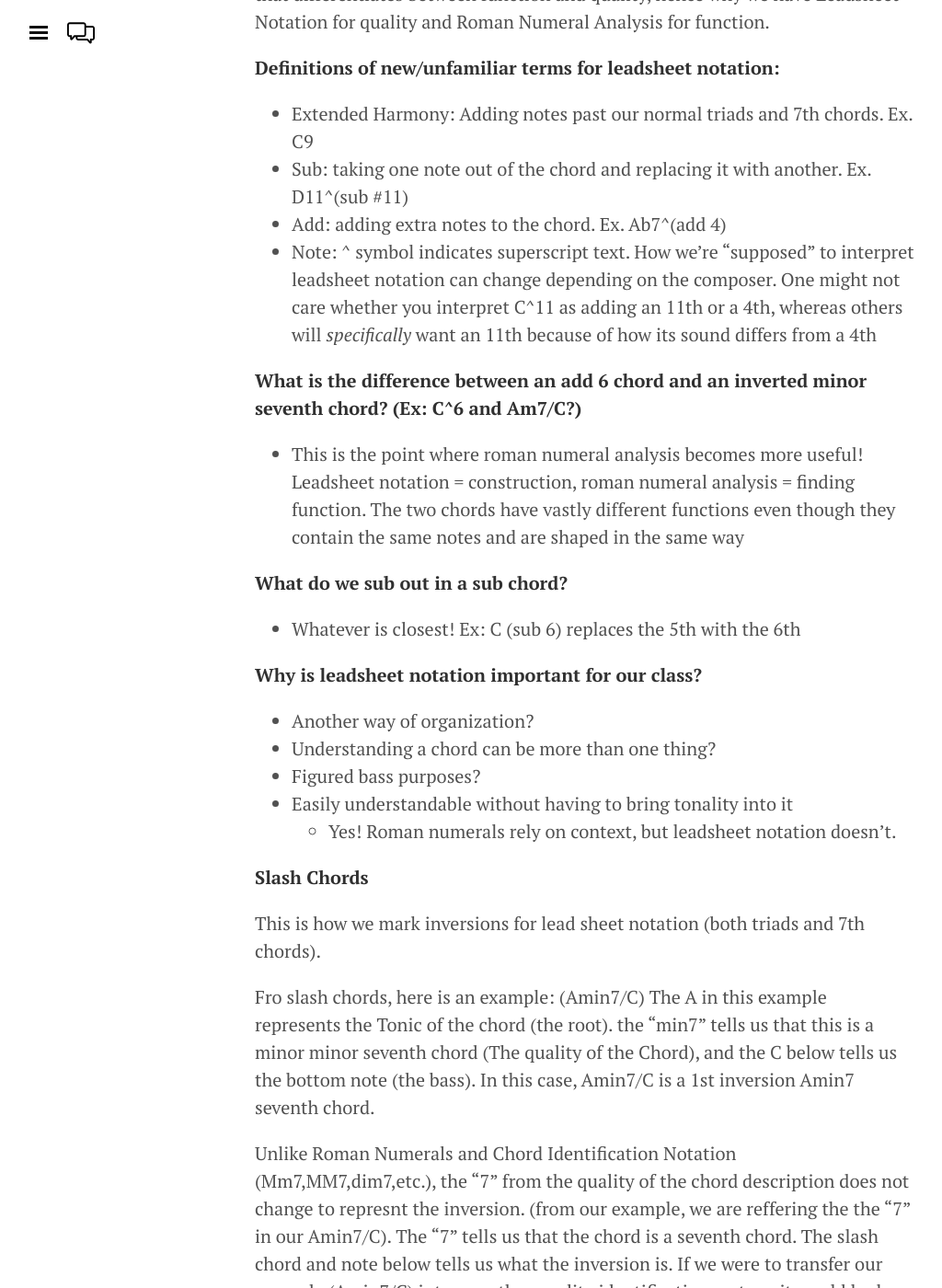
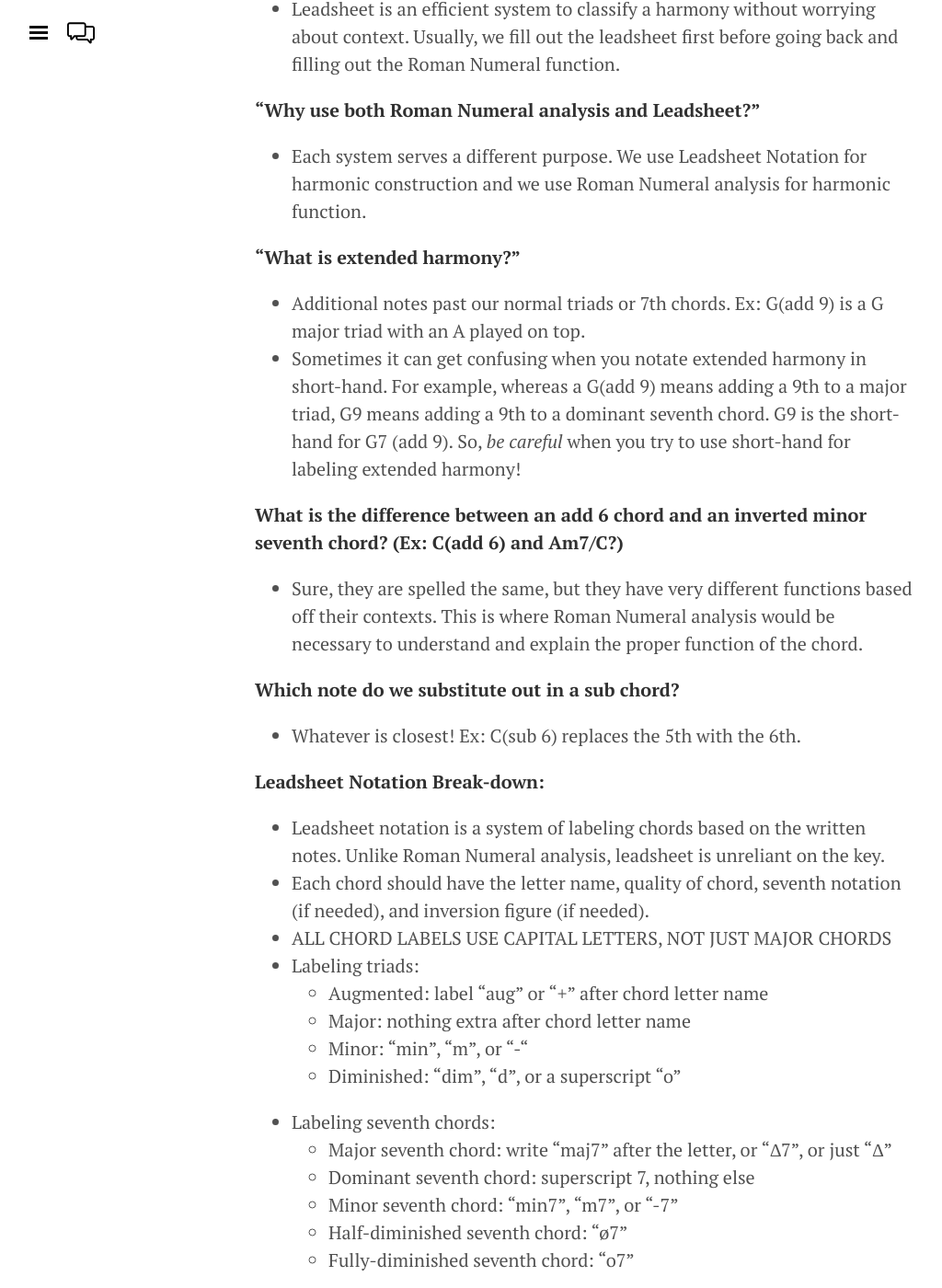
Before and after one commit to intmus/inttheory, a Jekyll site: the page built from _03-triads-7chords-leadsheet/c2-leadsheetnotation.md, in a window 1280 px wide and 1400 px high, scrolled down 325 px. Shown: the whole window at 92% size, without its empty margins (3-1027 px from the left). Built offline with Jekyll 4.4.1, drawn with Linux system fonts in a browser that asks for light colours; some of the changed text lies outside the part shown.

Commit message:
Completed overhaul

```diff
--- a/_03-triads-7chords-leadsheet/c2-leadsheetnotation.md
+++ b/_03-triads-7chords-leadsheet/c2-leadsheetnotation.md
@@ -3,39 +3,47 @@ layout: chapter
 title: Discussion 3c - Leadsheet Notation
 ---
 
-### Class Discussion
+## Leadsheet Loquacity
+
+**Why is Leadsheet notation important for our class?**
+- Leadsheet is an efficient system to classify a harmony without worrying about context. Usually, we fill out the leadsheet first before going back and filling out the Roman Numeral function.
 
 **"Why use both Roman Numeral analysis and Leadsheet?"**
-We need a system that differentiates between function and quality, hence why we have Leadsheet Notation for quality and Roman Numeral Analysis for function.
+- Each system serves a different purpose. We use Leadsheet Notation for harmonic construction and we use Roman Numeral analysis for harmonic function.
 
-**Definitions of new/unfamiliar terms for leadsheet notation:**
-- Extended Harmony: Adding notes past our normal triads and 7th chords. Ex. C9
-- Sub: taking one note out of the chord and replacing it with another. Ex. D11^(sub #11)
-- Add: adding extra notes to the chord. Ex. Ab7^(add 4)
-- Note: ^ symbol indicates superscript text.
-How we're "supposed" to interpret leadsheet notation can change depending on the composer. One might not care whether you interpret C^11 as adding an 11th or a 4th, whereas others will *specifically* want an 11th because of how its sound differs from a 4th
+**"What is extended harmony?"**
+- Additional notes past our normal triads or 7th chords. Ex: G(add 9) is a G major triad with an A played on top.
+- Sometimes it can get confusing when you notate extended harmony in short-hand. For example, whereas a G(add 9) means adding a 9th to a major triad, G9 means adding a 9th to a dominant seventh chord. G9 is the short-hand for G7 (add 9). So, *be careful* when you try to use short-hand for labeling extended harmony!
 
-**What is the difference between an add 6 chord and an inverted minor seventh chord? (Ex: C^6 and Am7/C?)**
-- This is the point where roman numeral analysis becomes more useful! Leadsheet notation = construction, roman numeral analysis = finding function. The two chords have vastly different functions even though they contain the same notes and are shaped in the same way
+**What is the difference between an add 6 chord and an inverted minor seventh chord? (Ex: C(add 6) and Am7/C?)**
+- Sure, they are spelled the same, but they have very different functions based off their contexts. This is where Roman Numeral analysis would be necessary to understand and explain the proper function of the chord.
 
-**What do we sub out in a sub chord?**
-- Whatever is closest! Ex: C (sub 6) replaces the 5th with the 6th
+**Which note do we substitute out in a sub chord?**
+- Whatever is closest! Ex: C(sub 6) replaces the 5th with the 6th.
 
-**Why is leadsheet notation important for our class?**
-- Another way of organization?
-- Understanding a chord can be more than one thing?
-- Figured bass purposes?
-- Easily understandable without having to bring tonality into it
-  - Yes! Roman numerals rely on context, but leadsheet notation doesn't.
+**Leadsheet Notation Break-down:**
+- Leadsheet notation is a system of labeling chords based on the written notes. Unlike Roman Numeral analysis, leadsheet is unreliant on the key.
+- Each chord should have the letter name, quality of chord, seventh notation (if needed), and inversion figure (if needed).
+- ALL CHORD LABELS USE CAPITAL LETTERS, NOT JUST MAJOR CHORDS
+- Labeling triads:
+  - Augmented: label "aug" or "+" after chord letter name
+  - Major: nothing extra after chord letter name
+  - Minor: "min", "m", or "-"
+  - Diminished: "dim", "d", or a superscript "o"
+- Labeling seventh chords:
+  - Major seventh chord: write "maj7" after the letter, or "∆7", or just "∆"
+  - Dominant seventh chord: superscript 7, nothing else
+  - Minor seventh chord: "min7", "m7", or "-7"
+  - Half-diminished seventh chord: "ø7"
+  - Fully-diminished seventh chord: "o7"
+- Labeling inversions:
+  - To label inversions, put a diagonal slash after the chord symbol, then put the bass note under the slash. This is called a "slash chord".
 
-**Slash Chords**
+**Example:**
 
-This is how we mark inversions for lead sheet notation (both triads and 7th chords).
+<img src="https://www.sheetmusicplus.com/on/demandware.static/-/Sites-smp-main/default/dwf33286e7/images/5609/19425609_cover-large_file.png" width="70%">
 
-Fro slash chords, here is an example: (Amin7/C)
-The A in this example represents the Tonic of the chord (the root). the "min7" tells us that this is a minor minor seventh chord (The quality of the Chord), and the C below tells us the bottom note (the bass). In this case, Amin7/C is a 1st inversion Amin7 seventh chord.
-
-Unlike Roman Numerals and Chord Identification Notation (Mm7,MM7,dim7,etc.), the "7" from the quality of the chord description does not change to represnt the inversion. (from our example, we are reffering the the "7" in our Amin7/C). The "7" tells us that the chord is a seventh chord. The slash chord and note below tells us what the inversion is. If we were to transfer our example (Amin7/C) into our other quality identification system, it would look like: mm6/5, a minor minor chord seventh chord in first inversion.
+ - Notice, leadsheet is written above the staff, and lyrics are written below the staff.
 
 # Further Reading
 
```
